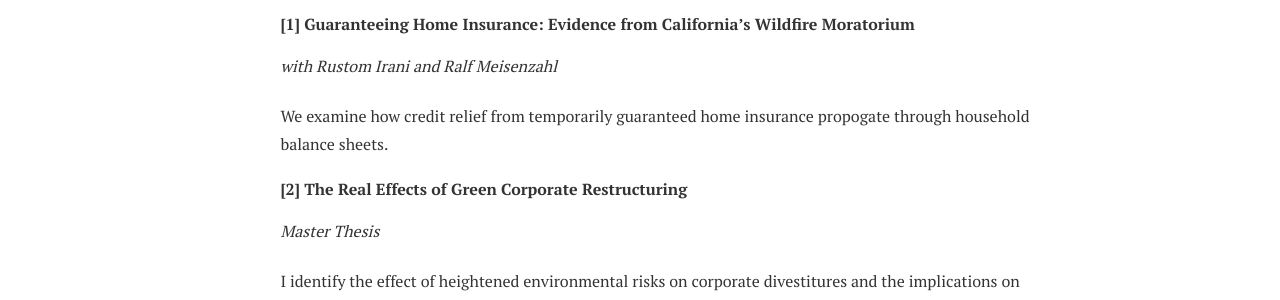
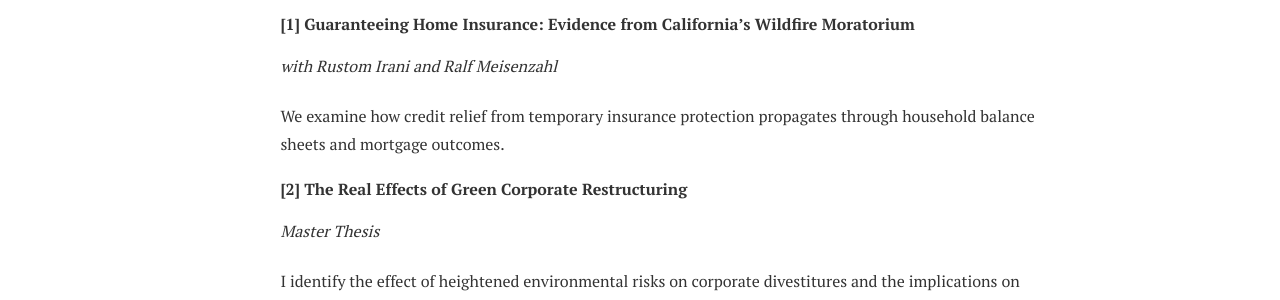
Before and after one commit to JehoonChung/jehoonchung.github.io, a Jekyll site: the page built from _research/research.md, in a window 1280 px wide and 1061 px high. Shown: the part 339-639 px from the top of the window. Built offline with Jekyll 4.4.1, drawn with Linux system fonts in a browser that asks for light colours.

Commit message:
Update research.md

```diff
--- a/_research/research.md
+++ b/_research/research.md
@@ -14,7 +14,7 @@ I position my research within the tradition of structured reduced-form empirical
 ### [1] Guaranteeing Home Insurance: Evidence from California’s Wildfire Moratorium
 *with Rustom Irani and Ralf Meisenzahl*
 
-We examine how credit relief from temporarily guaranteed home insurance propogate through household balance sheets.
+We examine how credit relief from temporary insurance protection propagates through household balance sheets and mortgage outcomes.
 
 ### [2] The Real Effects of Green Corporate Restructuring
 *Master Thesis*
```
